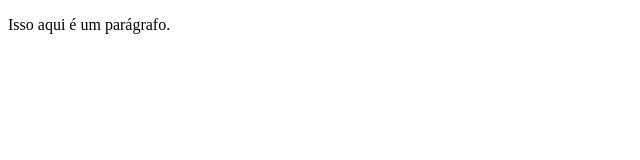
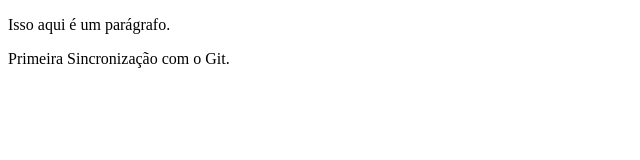
Before and after one commit to 071272/PrimeiroProjeto, a plain HTML site: page primeiro.html in a window 1280 px wide. Shown: the whole page, without its empty margins (0-640 px from the left). Drawn offline with Linux system fonts and the light colour scheme.

Commit message:
Primeira Sincronização

```diff
--- a/primeiro.html
+++ b/primeiro.html
@@ -9,5 +9,6 @@
 </head>
 <body>
     <p>Isso aqui é um parágrafo.</p>
+    <p>Primeira Sincronização com o Git.</p>
 </body>
 </html>
```
